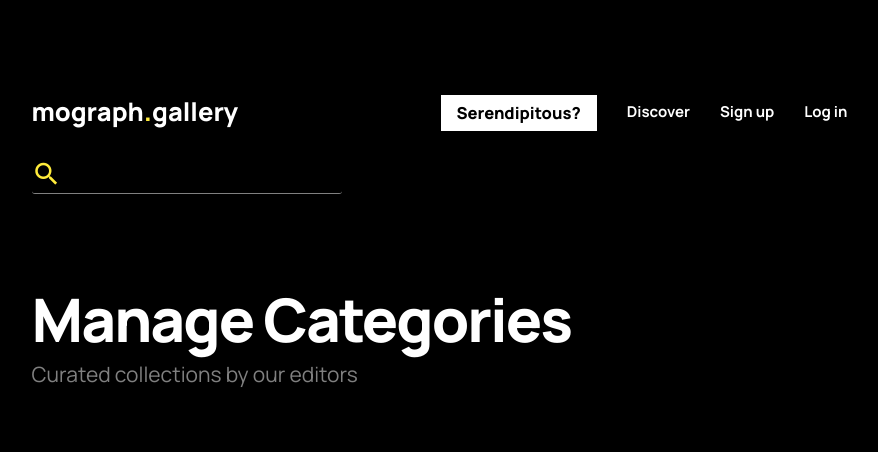
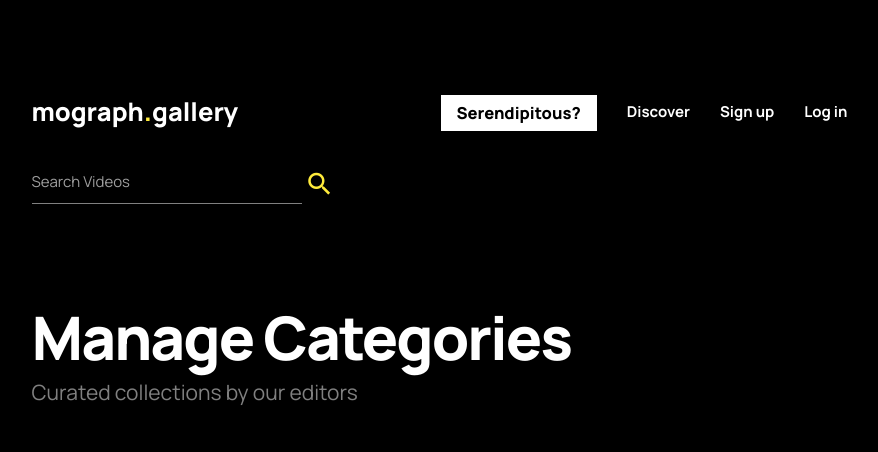
Before and after one commit to Rexayo/mograph.gallery, a Flask app: page /get_categories in a window 1280 px wide. Shown: the top 452 px of the page, without its empty margins (193-1071 px from the left). Run offline with Flask 2, Linux system fonts and the light colour scheme; data that the repository does not hold is empty; some libraries are stand-ins or nearby versions.

Commit message:
Added search functionality, checks for existing categories and python parsing for embed url

```diff
--- a/app.py
+++ b/app.py
@@ -21,6 +21,13 @@ mongo = PyMongo(app)
 @app.route("/get_videos")
 def get_videos():
     videos = list(mongo.db.videos.find())
+    return render_template("videos.html", videos=videos)
+
+
+@app.route("/search", methods=["GET", "POST"])
+def search():
+    search = request.form.get("search")
+    videos = list(mongo.db.videos.find({"$text": {"$search": search}}))
     return render_template("videos.html", videos=videos)
 
 
@@ -112,11 +119,13 @@ def logout():
 def add_video():
     videos = list(mongo.db.videos.find())
     if request.method == "POST":
+        embed_url = request.form.get("video_embed_url"
+                                     ).split("\"")[1].split("\"")[0]
         video = {
             "category_name": request.form.get("category_name"),
             "video_name": request.form.get("video_name"),
             "video_description": request.form.get("video_description"),
-            "video_embed_url": request.form.get("video_embed_url"),
+            "video_embed_url": embed_url,
             "created_by": request.form.get("created_by"),
             "sound_by": request.form.get("sound_by"),
             "added_by": session["user"]
@@ -195,11 +204,19 @@ def get_categories():
                            categories=categories, videos=videos)
 
 
+
 @app.route("/add_category", methods=["GET", "POST"])
 def add_category():
     videos = list(mongo.db.videos.find())
     categories = list(mongo.db.categories.find().sort("category_name", 1))
     if request.method == "POST":
+        for category in categories:
+            # check if category already exists in db
+            current_name = category["category_name"].lower()
+            if current_name == request.form.get("c_name").lower():
+                flash("Category already exists")
+                return redirect(url_for("add_category"))
+
         category = {
             "category_name": request.form.get("c_name")
         }
@@ -216,6 +233,14 @@ def edit_category(category_id):
     videos = list(mongo.db.videos.find())
     categories = list(mongo.db.categories.find().sort("category_name", 1))
     if request.method == "POST":
+        for category in categories:
+            # check if category already exists in db
+            current_name = category["category_name"].lower()
+            if current_name == request.form.get("c_name").lower():
+                flash("Category already exists")
+                return redirect(url_for('edit_category',
+                                category_id=category["_id"]))
+
         submit = {
             "category_name": request.form.get("c_name")
         }
--- a/static/css/style.css
+++ b/static/css/style.css
@@ -22,7 +22,6 @@ body a:hover{
 }
 
 /* nav-bar */
-
 header {
     font-family: 'Manrope', sans-serif;
 }
@@ -38,7 +37,6 @@ header li {
     color: white;
 }
 
-
 .logo-dot{
     color: #ffeb3b;
 }
@@ -48,28 +46,27 @@ header li {
 }
 
 #search{
-    border-radius: 3px;
+    border-radius: 0;
     border-bottom: 1px solid grey;
     width: 250px;
-    padding-top: 5px;
-    padding-bottom: 5px;
+    padding: 0px 10px;
+    height: 40px !important;
+    caret-color: white !important;
 }
 
 #search-bar{
    margin-top: 0;
 }
 
-#search:focus {
-    background-color: black;
-    border-bottom: 1px solid #ffeb3b;
-    padding-top: 5px;
-    padding-bottom: 5px;
-    color: white;
+#search-icon {
+    position: relative;
+    top: 10px;
 }
 
-#search-icon {
-    margin-left: -15px;
-    color:#ffeb3b;
+#search:focus {
+    background-color: black !important;
+    border-bottom: 1px solid #ffeb3b;
+    color: white;
 }
 
 .btn, #mobile-demo .btn {
@@ -116,6 +113,13 @@ header li {
 }
 
 #modal1, #delete-modal, #add-video-modal, #add-category-modal, #edit-category-modal{
+    width: 500px;
+    margin-top: 100px;
+    font-family: 'Manrope', sans-serif !important;
+    border: 1px solid rgb(134, 134, 134);
+}
+
+.delete-modal {
     width: 500px;
     margin-top: 100px;
     font-family: 'Manrope', sans-serif !important;
@@ -403,12 +407,14 @@ ul.dropdown-content.select-dropdown li span:hover {
     height: 135px;
     width: auto;
     overflow: hidden !important;
-
 }
 
 .card {
     overflow: hidden;
     height: auto;
+}
+.card:hover {
+    background-color: rgb(20, 20, 20) !important;
 }
 
 #category-videos li {
@@ -422,7 +428,6 @@ ul.dropdown-content.select-dropdown li span:hover {
   transition:all 0.7s;
   box-shadow:-2px 0 10px 2px;
   filter: brightness(100%);
-
 }
 
 #category-videos .video-label {
--- a/templates/base.html
+++ b/templates/base.html
@@ -36,10 +36,10 @@
                                 <li><a href="{{ url_for('get_categories')}}">Manage Categories</a></li>
                             {% endif%}
                             <li><a href="{{ url_for('add_video')}}">Add a Video</a></li>
+                            <li><a href="{{ url_for('profile', username=session['user'])}}">Profile</a></li>
                             <li><a href="{{ url_for('logout')}}">Log out</a></li>
-                            <li><a href="{{ url_for('profile', username=session['user'])}}">Profile</a></li>
                         {% else %}
-                        <li><a class="btn extra-bold">Serendipitous?</a></li>
+                            <li><a class="btn extra-bold">Serendipitous?</a></li>
                             <li><a href="#">Discover</a></li>
                             <li><a href="{{ url_for('signup')}}">Sign up</a></li>
                             <li><a href="{{ url_for('login')}}">Log in</a></li>
@@ -53,10 +53,11 @@
         <!-- search bar -->
         <div class="row">
             <div class="nav-wrapper col s8 offset-s2">
-                <form class="argin" id="search-bar">
+                <form class="margin white-text black" id="search-bar" method="post" action="{{ url_for('search') }}" >
                     <div class="input-field">
-                        <input id="search" type="search" required>
-                        <label class="label-icon" for="search"><i class="material-icons small" id="search-icon">search</i></label>
+                        <input id="search" type="text" name="search" minlength="3" class="validate" required>
+                        <label for="search" class="grey-text">Search Videos</label>
+                        <i class="material-icons small yellow-text" id="search-icon">search</i>
                     </div>
                 </form>
             </div>
--- a/templates/categories.html
+++ b/templates/categories.html
@@ -1,5 +1,18 @@
 {% extends "base.html" %}
 {% block content%}
+<section>
+    <!-- flash messages -->
+    {% with messages = get_flashed_messages() %}
+        {% if messages %}
+            {% for message in messages%}
+                <div class="row flashes">
+                    <h4 class="center-align yellow-text">{{ message }}</h4>
+                </div>
+            {% endfor %}
+        {% endif %}
+    {% endwith %}
+</section>
+
 <section>
     <div class="row margin">
         <div class="col s8 offset-s2">
@@ -13,19 +26,6 @@
     </div>
 </section>
 
-<section>
-    <!-- flash messages -->
-    {% with messages = get_flashed_messages() %}
-        {% if messages %}
-            {% for message in messages%}
-                <div class="row flashes">
-                    <h4 class="center-align yellow-text">{{ message }}</h4>
-                </div>
-            {% endfor %}
-        {% endif %}
-    {% endwith %}
-</section>
-
 <div class="row margin">
     <div class="col s8 offset-s2">
         <span class="add-category"><a href="{{ url_for('add_category')}}"><i
@@ -36,12 +36,11 @@
     {% for category in categories %}
     <section>
         <!-- Delete Modal -->
-
-        <div id="delete-modal" class="modal grey darken-4 white-text center-align">
+        <div id="delete-modal{{loop.index}}" class="delete-modal modal grey darken-4 white-text center-align">
             <div class="modal-content row">
                 <div class="col s12"><i class="material-icons yellow-text">warning</i></div>
                 <h5 class="extra-bold yellow-text"> This action cannot be undone</h5>
-                <p>Are you sure you want to delete this Category? {{ category._id }}</p>
+                <p>Are you sure you want to delete this Category?</p>
             </div>
             <div class="grey darken-4 row center-align">
                 <a href="{{ url_for('get_categories')}}"
@@ -50,20 +49,19 @@
                     class="modal-close waves-effect waves-green btn col extra-bold s3 offset-s2">Delete</a>
             </div>
         </div>
-
     </section>
 
     <div class="card col s8 offset-s2 grey  darken-4 waves-effect waves-block">
         <div class="card-content activator">
             <i class="large activator material-icons white-text">folder_open</i>
-            <a href="#delete-modal" class="grey edit grey darken-2 modal-trigger right">Delete</a>
+            <a href="#delete-modal{{loop.index}}" class="grey edit grey darken-2 modal-trigger right">Delete</a>
             <a href="{{ url_for('edit_category', category_id=category._id)}}"
                 class="grey edit grey darken-2 right">Edit</a>
             <span class="card-title activator white-text extra-bold">{{ category.category_name }}<i
                     class="material-icons right">more_vert</i></span>
 
         </div>
-        <div class="card-reveal grey darken-4">
+        <div class="card-reveal black darken-4">
             <span class="card-title grey-text text-darken-4">
                 <i class="material-icons right white-text">close</i>
             </span>
--- a/templates/profile.html
+++ b/templates/profile.html
@@ -32,7 +32,7 @@
   <!-- Delete Modal -->
   {% for video in my_videos %}
     {% if session.user|lower == video.added_by|lower %}
-    <div id="delete-modal" class="modal grey darken-4 white-text center-align">
+    <div id="delete-modal{{loop.index}}" class="delete-modal modal grey darken-4 white-text center-align">
         <div class="modal-content row">
         <div class="col s12"><i class="material-icons yellow-text">warning</i></div>
         <h5 class="extra-bold yellow-text"> This action cannot be undone</h5>
@@ -65,7 +65,7 @@
                                     <div class="description-trigger">
                                         <a href="{{ url_for('edit_video', video_id=my_videos[ind]._id)}}" class="grey edit grey darken-2">Edit</a>
                                         <!-- Delete Modal Trigger -->
-                                        <a href="#delete-modal" class="grey edit grey darken-2 modal-trigger">Delete</a>
+                                        <a href="#delete-modal{{loop.index}}" class="grey edit grey darken-2 modal-trigger">Delete</a>
 
                                         <a href="#" class="video-controls" id="{{ loop.index + num }}">Show video
                                             controls</a>
```
Also changed, not shown: templates/add_category.html (+13 -1 lines), templates/add_video.html (+4 -4 lines), templates/edit_category.html (+13 -1 lines), templates/videos.html (+11 -0 lines).
